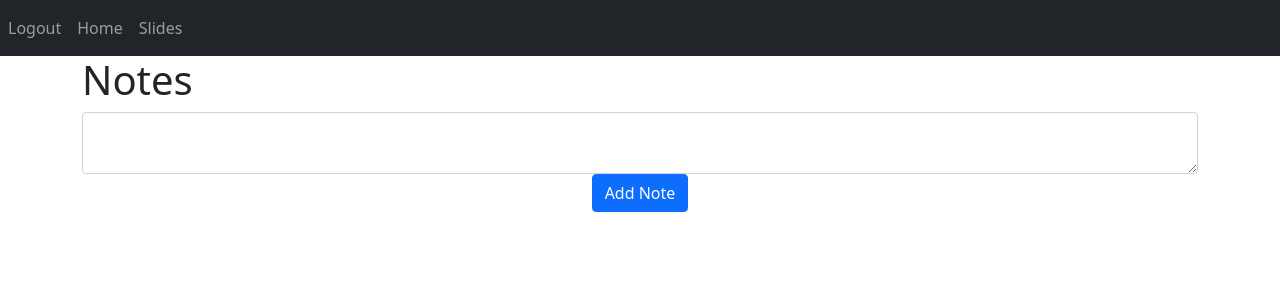
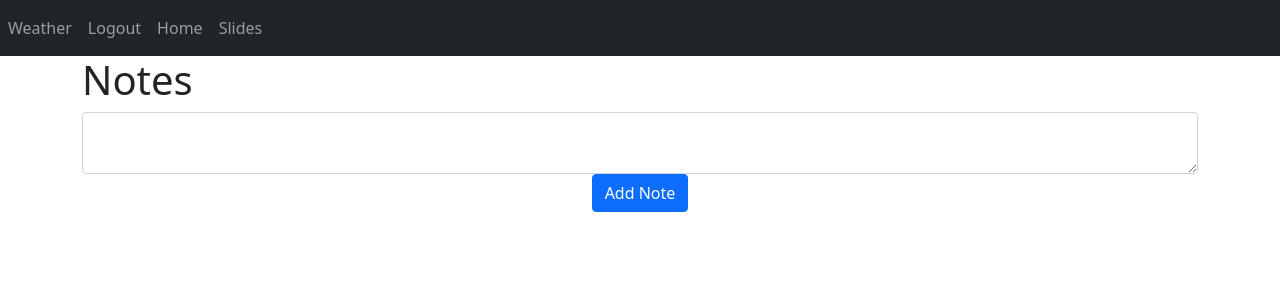
Before and after one commit to asaMavhungu/Digisign, a Flask app: page /slides in a window 1280 px wide. Shown: the top 300 px of the page. Run offline with Flask 3, Linux system fonts and the light colour scheme; the visitor is signed in with stand-in values (Sample User, id 1); data that the repository does not hold is empty.

Commit message:
added weather button and page

```diff
--- a/project/templates/base.html
+++ b/project/templates/base.html
@@ -34,6 +34,7 @@
 			</button>
 			<div class="collapse navbar-collapse" id="navbar">
 				<div class="navbar-nav">
+					<a class="nav-item nav-link" id="weather" href="/weather">Weather</a>
 					{% if user.is_authenticated %}
 					<a class="nav-item nav-link" id="logout" href="/logout">Logout</a>
 					<a class="nav-item nav-link" id="home" href="/">Home</a>
--- a/project/views.py
+++ b/project/views.py
@@ -39,3 +39,8 @@ def delete_note():
 			db.session.commit()
 
 	return jsonify({})
+
+@views.route('/weather', methods=['GET', 'POST'])
+def weather():
+
+	return render_template("weather.html", user = current_user)
```
Also changed, not shown: project/templates/weather.html (added, +7 -0 lines).
